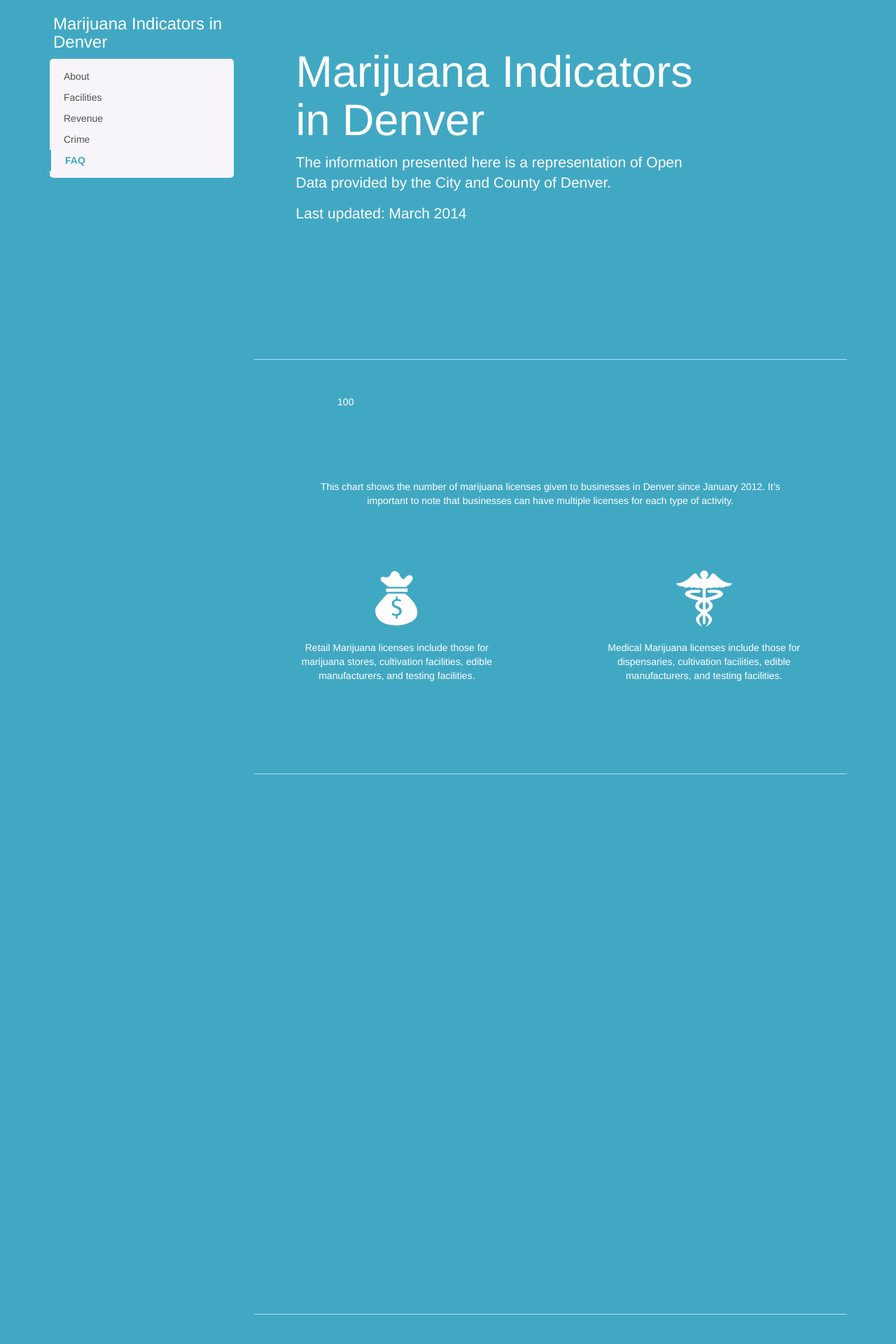
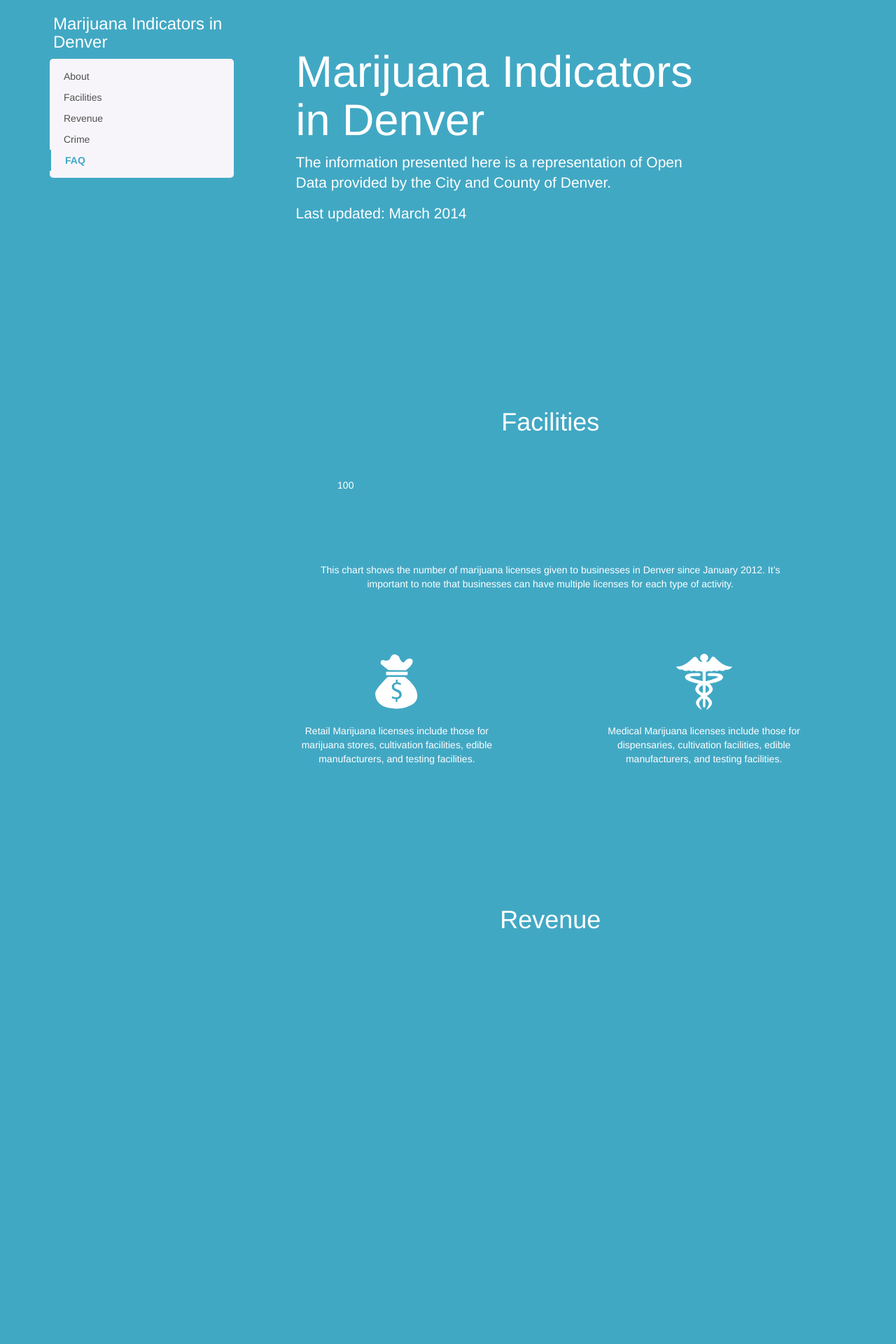
Before and after one commit to boonrs/denver-marijuana-infographic, a Jekyll site: the page built from index.html, in a window 1280 px wide. Shown: the top 1920 px of the page at 70% size. Built offline with Jekyll 4.4.1, drawn with Linux system fonts in a browser that asks for light colours; Markdown is read by kramdown in place of the engine named in the settings.

Commit message:
added better headings for each section and removed lines

```diff
--- a/css/main.css
+++ b/css/main.css
@@ -13,6 +13,9 @@ body {
 
 }
 
+.section-title {
+  text-align: center;
+}
 
 img.center {
     display: block;
@@ -25,7 +28,8 @@ img.center {
   float: left;
 }
 
-.jumbotron { background-color: #41a8c4;}
+.jumbotron { background-color: #41a8c4;
+text-align: left;}
 
 .row {margin-bottom: 50px;}
 
@@ -54,7 +58,6 @@ img.center {
 
 }
 .col-md-8.centered {
-  /*text-align: center;*/
   margin-right:-.4em;
   padding-left: 40px;
   padding-right: 40px;
@@ -95,7 +98,7 @@ img.center {
 .section-block {
   padding-bottom: 50px;
   margin-bottom: 50px;
-  border-bottom: 1px solid rgba(255, 255, 255, .6);
+/*  border-bottom: 1px solid rgba(255, 255, 255, .6);*/
 }
 
 /* Useful Classes */
@@ -118,7 +121,6 @@ img.center {
   margin: 0 auto 0 auto;
   width: 80%;
 }
-
 
 
 .big-number {
@@ -248,7 +250,6 @@ footer a:hover {
 }
 
 
-
 /*Pin the top nav to the top while scrolling*/
 .navbar-default {
   position:fixed;
@@ -257,8 +258,6 @@ footer a:hover {
   z-index: 1;
   width: 100%;
 }
-
-
 
 
 /*Accordion*/
@@ -292,7 +291,6 @@ footer a:hover {
   padding-left: 40px;
   padding-right: 40px;
 }
-
 
 
 /*
@@ -397,14 +395,3 @@ footer a:hover {
     width: 263px;
   }
 }
-
-
-
-/*
-.nv-legendWrap {
-  position: absolute;
-  top: 80px;
-  right: -50px;
-}
-
-*/
--- a/index.html
+++ b/index.html
@@ -63,6 +63,10 @@ title: {{ site.name }}
 
       <!-- Facilities ================================================== -->
       <div id="facilities" class="section-block">
+        <div class="row section-title">
+          <h1>Facilities</h1>
+        </div>
+
         <div class="row block">
           <div class="col-sm-4 big-number" id="facilities-number"></div>
           <div class="col-md-8 centered" id="faciliteis-number-strong">
@@ -98,7 +102,10 @@ title: {{ site.name }}
 
       <!-- Revenue ================================================== -->
       <div id="revenue" class="section-block">
-        <div class="section-block">
+        <div class="row section-title">
+          <h1>Revenue</h1>
+        </div>
+
         <div class="row block">
           <div class="col-sm-4 big-number" id="revenue-number"></div>
           <div class="col-md-8 centered" id="revenue-number-strong">
@@ -119,10 +126,13 @@ title: {{ site.name }}
           </div>
         </div>
       </div>
-      </div>
 
       <!-- Crime ================================================== -->
       <div id="crime" class="section-block">
+        <div class="row section-title">
+          <h1>Crime</h1>
+        </div>
+
         <div class="row">
           <div id="crime-number" class="col-md-4 text-center big-number"></div>
             <div class="col-md-8">
```
Lines whose indentation alone changed are shown as unchanged.
